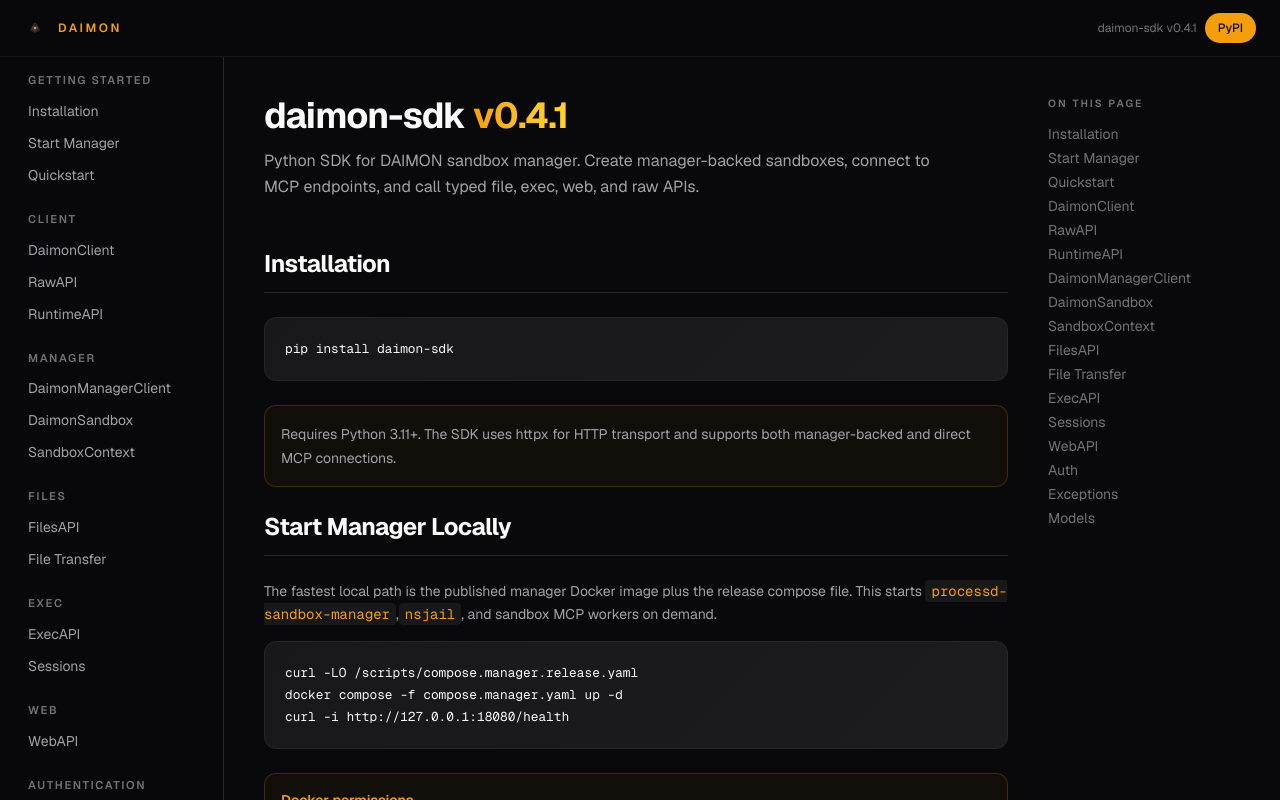
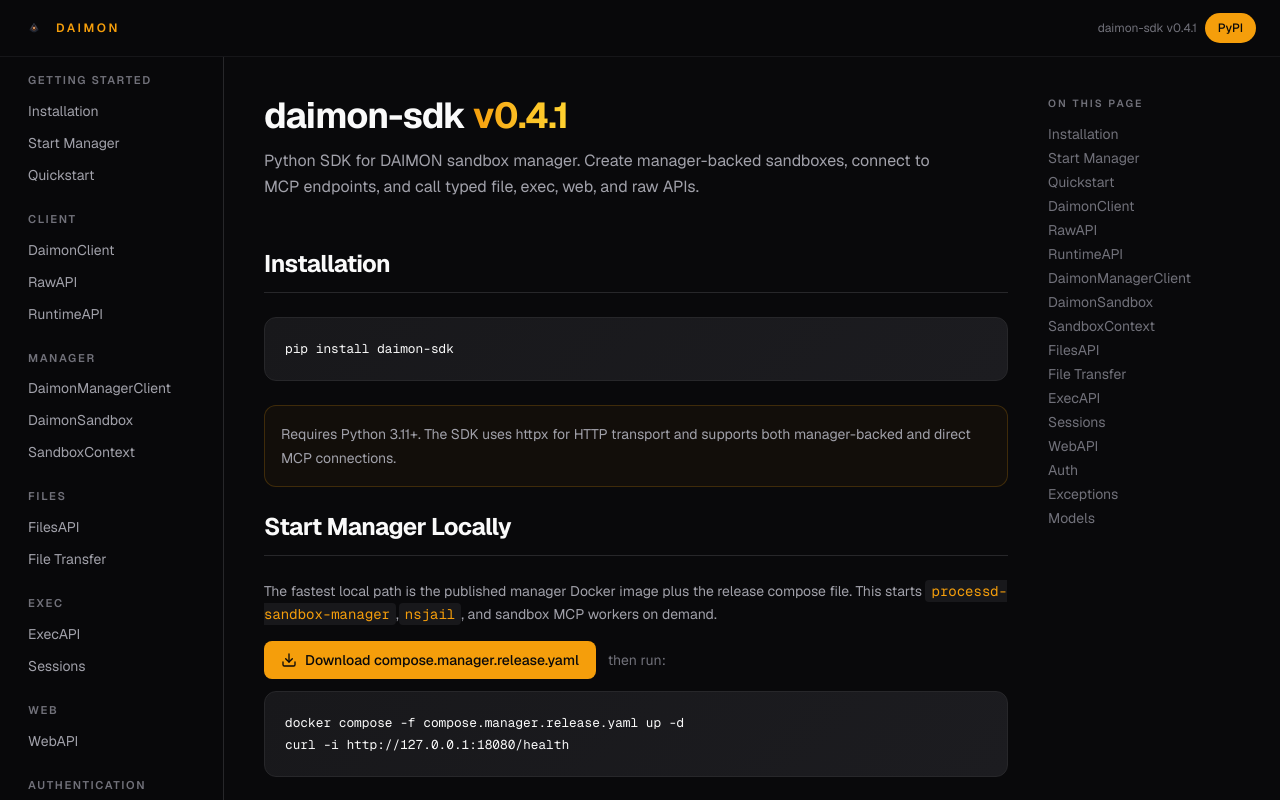
Before and after one commit to daimon-hq/daimon-hq.github.io, a Next.js app: page /sdk in a window 1280 px wide. Shown: the top 800 px of the page. Built offline with nearby package versions, Linux system fonts and the light colour scheme.

Commit message:
feat: 添加下载按钮以获取 compose.manager.release.yaml 文件

```diff
--- /dev/null
+++ b/src/app/sdk/download-compose-btn.tsx
@@ -0,0 +1,25 @@
+"use client";
+
+import { withBasePath } from "@/lib/site";
+
+export function DownloadComposeBtn() {
+  return (
+    <div className="flex items-center gap-3 mb-3">
+      <a
+        href={withBasePath("/scripts/compose.manager.release.yaml")}
+        download
+        className="inline-flex items-center gap-2 rounded-lg border border-accent/30 bg-accent px-4 py-2 text-sm font-medium text-background transition-all hover:bg-accent-light"
+      >
+        <svg width="16" height="16" viewBox="0 0 24 24" fill="none" stroke="currentColor" strokeWidth="2" strokeLinecap="round" strokeLinejoin="round">
+          <path d="M21 15v4a2 2 0 0 1-2 2H5a2 2 0 0 1-2-2v-4"/>
+          <polyline points="7 10 12 15 17 10"/>
+          <line x1="12" y1="15" x2="12" y2="3"/>
+        </svg>
+        Download compose.manager.release.yaml
+      </a>
+      <span className="text-sm text-muted-foreground">
+        then run:
+      </span>
+    </div>
+  );
+}
--- a/src/app/sdk/page.tsx
+++ b/src/app/sdk/page.tsx
@@ -1,15 +1,8 @@
-import Image from "next/image";
 import { withBasePath } from "@/lib/site";
+import { DownloadComposeBtn } from "./download-compose-btn";
 
 const pypiUrl = "https://pypi.org/project/daimon-sdk/";
 const managerEndpoint = "http://127.0.0.1:18080";
-const managerComposeUrl = withBasePath("/scripts/compose.manager.release.yaml");
-
-export const metadata = {
-  title: "DAIMON SDK Docs",
-  description:
-    "Detailed Python documentation for daimon-sdk, including sandbox manager lifecycle, runtime context, file APIs, upload/download, exec, sessions, and web helpers.",
-};
 
 /* ─── Sidebar navigation structure ─── */
 const navGroups = [
@@ -90,7 +83,7 @@
             <tr key={p.name} className="border-b border-border last:border-0">
               <td className="px-4 py-2.5 font-mono text-accent">{p.name}</td>
               <td className="px-4 py-2.5 font-mono text-muted">{p.type}</td>
-              <td className="px-4 py-2.5 font-mono text-muted-foreground">{p.default ?? "—"}</td>
+              <td className="px-4 py-2.5 font-mono text-muted-foreground">{p.default ?? "\u2014"}</td>
               <td className="px-4 py-2.5 text-muted">{p.description}</td>
             </tr>
           ))}
@@ -102,6 +95,7 @@
 
 /* ─── Helper components ─── */
 function MethodSignature({
+  name,
   signature,
   description,
   params,
@@ -185,7 +179,7 @@
     <nav className="fixed top-0 left-0 right-0 z-50 border-b border-border/50 bg-background/85 backdrop-blur-xl">
       <div className="mx-auto flex h-14 max-w-7xl items-center justify-between px-6">
         <a href={withBasePath("/")} className="flex items-center gap-3 group">
-          <Image src={withBasePath("/logo.png")} alt="DAIMON" width={22} height={22} className="transition-transform group-hover:scale-110" />
+          <img src={withBasePath("/logo.png")} alt="DAIMON" className="h-5 w-5 transition-transform group-hover:scale-110" />
           <div className="leading-tight">
             <div className="text-xs font-semibold tracking-[0.22em] text-accent uppercase">DAIMON</div>
           </div>
@@ -302,9 +296,10 @@
                 This starts <code className="rounded bg-card px-1.5 py-0.5 font-mono text-accent">processd-sandbox-manager</code>,
                 <code className="rounded bg-card px-1.5 py-0.5 font-mono text-accent">nsjail</code>, and sandbox MCP workers on demand.
               </p>
-              <CodeBlock>{`curl -LO ${managerComposeUrl}
-docker compose -f compose.manager.yaml up -d
-curl -i ${managerEndpoint}/health`}</CodeBlock>
+              <DownloadComposeBtn />
+              <CodeBlock>
+                {`docker compose -f compose.manager.release.yaml up -d\ncurl -i ${managerEndpoint}/health`}
+              </CodeBlock>
               <Note
                 title="Docker permissions"
                 text="The release compose defaults to cgroup_required. It needs cgroup v2 mounted writable plus SYS_ADMIN, SETUID, SETGID, SETFCAP, and DAC_OVERRIDE so nsjail can create per-sandbox namespaces and cgroups. If your local Docker environment cannot provide those permissions, use a best-effort manager compose from processd-standalone or run the manager with adjusted limits."
```
